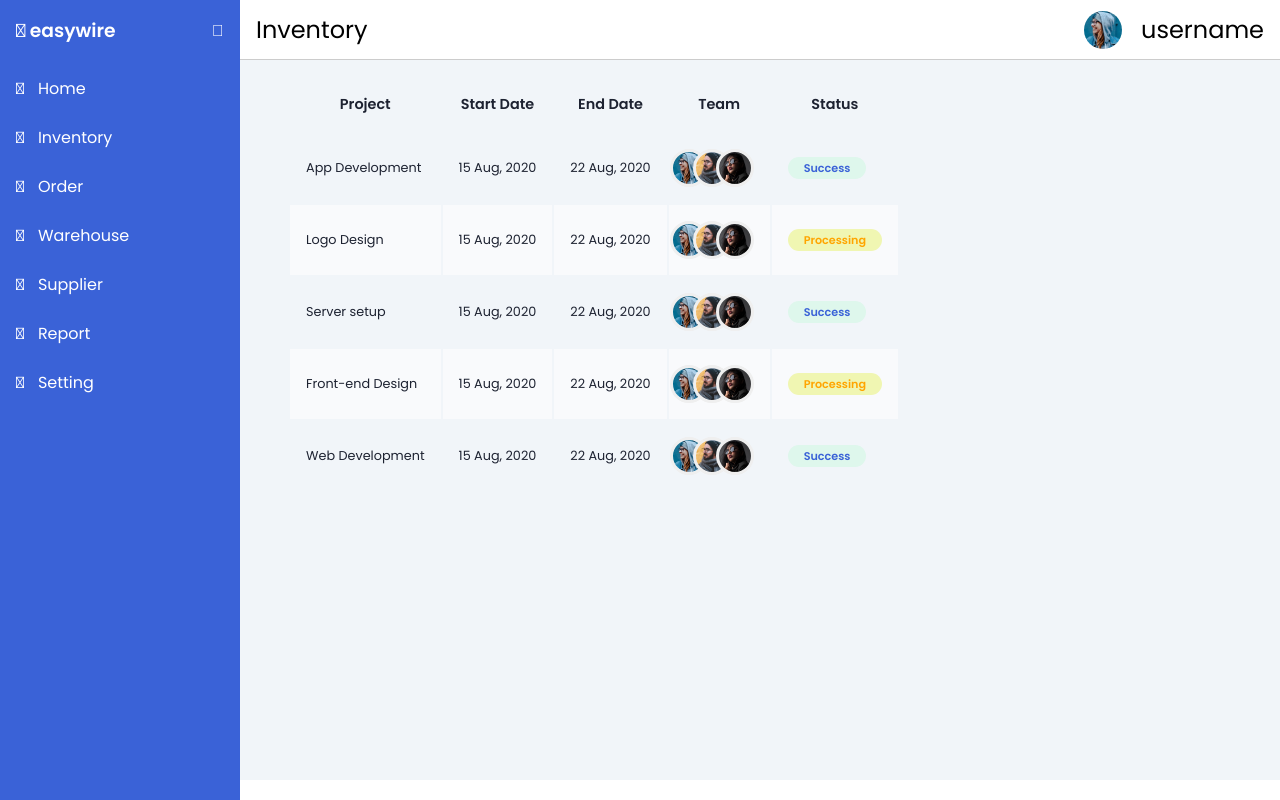
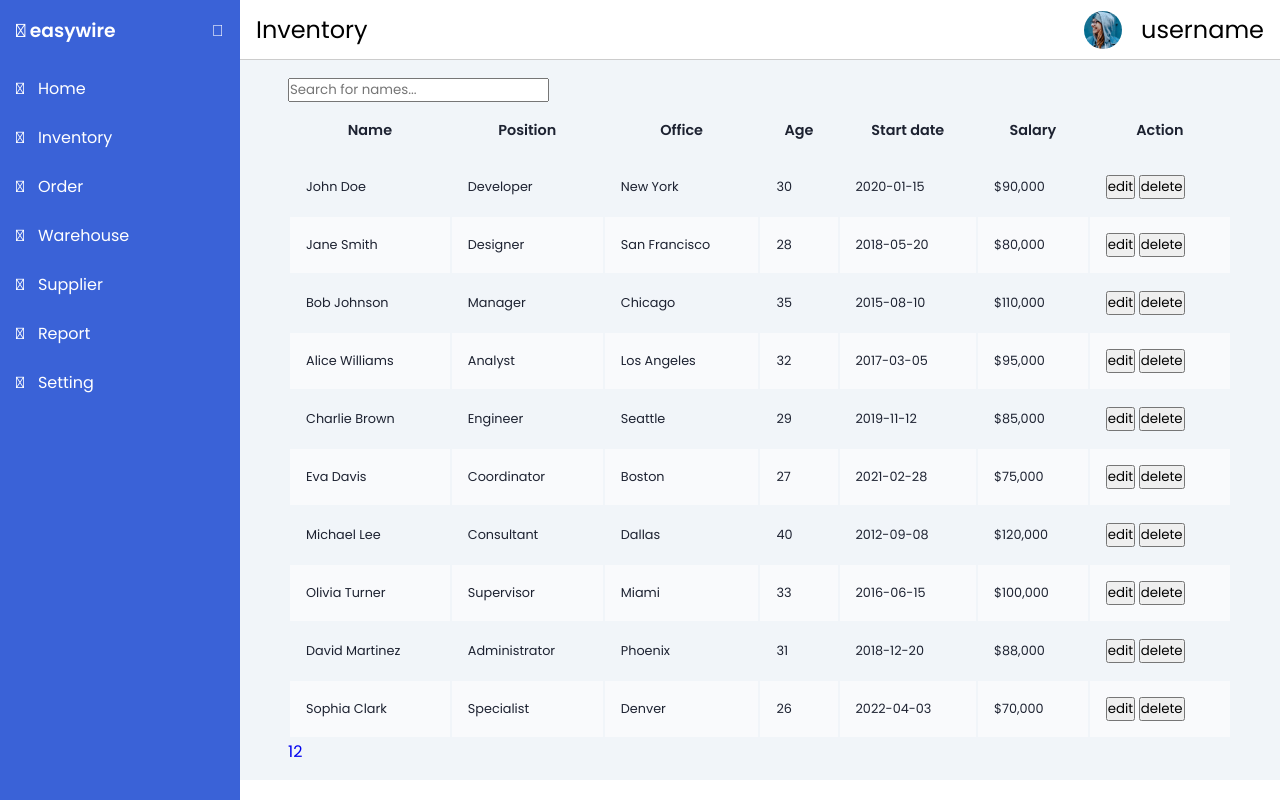
Before and after one commit to JieFongGan/final-year-project, a PHP site: page /layout/inventory.php in a window 1280 px wide. Run offline with PHP 8.4, Linux system fonts and the light colour scheme; some libraries are stand-ins or nearby versions.

Commit message:
table no design

```diff
--- a/contain/header.php
+++ b/contain/header.php
@@ -4,6 +4,8 @@
     <meta charset="UTF-8">
     <meta name="viewport" content="width=device-width,initial-scale=1,maximum-scale=1">
     <title><?php echo $pageTitle; ?></title>
+
+    <!-- styling -->
     <link rel="stylesheet" href="https://cdn.jsdelivr.net/gh/lykmapipo/themify-icons@0.1.2/css/themify-icons.css">
     <link rel="stylesheet" href="../css/style.css">
 </head>
--- a/layout/inventory.php
+++ b/layout/inventory.php
@@ -17,87 +17,145 @@ include '../contain/header.php';
     </header>
 
     <main>
-            <table>
+        <input type="text" id="searchInput" placeholder="Search for names..." onkeyup="searchTable()">
+
+        <table id="myTable" class="table table-striped" style="width:100%">
             <thead>
                 <tr>
-                        <th>Project</th>
-                        <th>Start Date</th>
-                        <th>End Date</th>
-                        <th>Team</th>
-                        <th>Status</th>
+                    <th>Name</th>
+                    <th>Position</th>
+                    <th>Office</th>
+                    <th>Age</th>
+                    <th>Start date</th>
+                    <th>Salary</th>
+                    <th>Action</th>
                 </tr>
             </thead>
-                <tbody>
-                    <tr>
-                        <td>App Development</td>
-                        <td>15 Aug, 2020</td>
-                        <td>22 Aug, 2020</td>
-                        <td class="td-team">
-                            <div class="img-1"></div>
-                            <div class="img-2"></div>
-                            <div class="img-3"></div>
-                        </td>
-                        <td>
-                            <span class="badge success">Success</span>
-                        </td>
-                    </tr>
-                    <tr>
-                        <td>Logo Design</td>
-                        <td>15 Aug, 2020</td>
-                        <td>22 Aug, 2020</td>
-                        <td class="td-team">
-                            <div class="img-1"></div>
-                            <div class="img-2"></div>
-                            <div class="img-3"></div>
-                        </td>
-                        <td>
-                            <span class="badge warning">Processing</span>
-                        </td>
-                    </tr>
-                    <tr>
-                        <td>Server setup</td>
-                        <td>15 Aug, 2020</td>
-                        <td>22 Aug, 2020</td>
-                        <td class="td-team">
-                            <div class="img-1"></div>
-                            <div class="img-2"></div>
-                            <div class="img-3"></div>
-                        </td>
-                        <td>
-                            <span class="badge success">Success</span>
-                        </td>
-                    </tr>
-                    <tr>
-                        <td>Front-end Design</td>
-                        <td>15 Aug, 2020</td>
-                        <td>22 Aug, 2020</td>
-                        <td class="td-team">
-                            <div class="img-1"></div>
-                            <div class="img-2"></div>
-                            <div class="img-3"></div>
-                        </td>
-                        <td>
-                            <span class="badge warning">Processing</span>
-                        </td>
-                    </tr>
-                    <tr>
-                        <td>Web Development</td>
-                        <td>15 Aug, 2020</td>
-                        <td>22 Aug, 2020</td>
-                        <td class="td-team">
-                            <div class="img-1"></div>
-                            <div class="img-2"></div>
-                            <div class="img-3"></div>
-                        </td>
-                        <td>
-                            <span class="badge success">Success</span>
-                        </td>
-                    </tr>
+            <tbody id="tableBody">
+                <!-- Table rows will be dynamically added here using JavaScript -->
             </tbody>
         </table>
+
+        <div id="pagination" class="pagination">
+            <!-- Pagination links will be dynamically added here using JavaScript -->
+        </div>
     </main>
 
 </div>
 
+<script>
+    function searchTable() {
+        // Declare variables
+        var input, filter, table, tr, td, i, txtValue;
+        input = document.getElementById("searchInput");
+        filter = input.value.toUpperCase();
+        table = document.getElementById("myTable"); // Change to 'myTable' as that's the ID of your table
+        tr = table.getElementsByTagName("tr");
+
+        // If the search input is empty, show all rows and return
+        if (filter === "") {
+            for (i = 0; i < tr.length; i++) {
+                tr[i].style.display = "";
+            }
+            return;
+        }
+
+        // Loop through all table rows, and hide those that don't match the search query
+        for (i = 0; i < tr.length; i++) {
+            if (i === 0) {
+                // Skip the first row (thead)
+                continue;
+            }
+
+            td = tr[i].getElementsByTagName("td"); // Change to 'td' to get all td elements
+            let rowShouldBeVisible = false;
+
+            // Loop through all td elements in the current row
+            for (let j = 0; j < td.length; j++) {
+                txtValue = td[j].textContent || td[j].innerText;
+                if (txtValue.toUpperCase().indexOf(filter) > -1) {
+                    // If any td contains the search query, show the entire row
+                    rowShouldBeVisible = true;
+                    break;
+                }
+            }
+
+            if (rowShouldBeVisible) {
+                tr[i].style.display = "";
+            } else {
+                tr[i].style.display = "none";
+            }
+        }
+    }
+
+
+
+
+    const itemsPerPage = 10; // Number of items to display per page
+    const data = [
+        ["John Doe", "Developer", "New York", 30, "2020-01-15", "$90,000"],
+        ["Jane Smith", "Designer", "San Francisco", 28, "2018-05-20", "$80,000"],
+        ["Bob Johnson", "Manager", "Chicago", 35, "2015-08-10", "$110,000"],
+        ["Alice Williams", "Analyst", "Los Angeles", 32, "2017-03-05", "$95,000"],
+        ["Charlie Brown", "Engineer", "Seattle", 29, "2019-11-12", "$85,000"],
+        ["Eva Davis", "Coordinator", "Boston", 27, "2021-02-28", "$75,000"],
+        ["Michael Lee", "Consultant", "Dallas", 40, "2012-09-08", "$120,000"],
+        ["Olivia Turner", "Supervisor", "Miami", 33, "2016-06-15", "$100,000"],
+        ["David Martinez", "Administrator", "Phoenix", 31, "2018-12-20", "$88,000"],
+        ["Sophia Clark", "Specialist", "Denver", 26, "2022-04-03", "$70,000"],
+        ["Liam Wilson", "Coordinator", "Atlanta", 28, "2019-07-18", "$80,000"],
+        ["Emma Harris", "Analyst", "San Diego", 34, "2014-10-25", "$98,000"],
+        ["James Allen", "Designer", "Houston", 29, "2020-03-30", "$87,000"],
+        ["Ava Adams", "Developer", "Portland", 27, "2021-08-05", "$92,000"],
+        // ... (other employee data)
+    ];
+
+
+    function displayTablePage(page) {
+        const startIndex = (page - 1) * itemsPerPage;
+        const endIndex = startIndex + itemsPerPage;
+        const currentPageData = data.slice(startIndex, endIndex);
+
+        const tableBody = document.getElementById("tableBody");
+        tableBody.innerHTML = ""; // Clear existing content
+
+        currentPageData.forEach(employee => {
+            const row = document.createElement("tr");
+            row.innerHTML = `
+                <td>${employee[0]}</td>
+                <td>${employee[1]}</td>
+                <td>${employee[2]}</td>
+                <td>${employee[3]}</td>
+                <td>${employee[4]}</td>
+                <td>${employee[5]}</td>
+                <td>
+                    <button>edit</button>
+                    <button>delete</button>
+                </td>
+            `;
+            tableBody.appendChild(row);
+        });
+    }
+
+    function displayPagination() {
+        const totalPages = Math.ceil(data.length / itemsPerPage);
+        const pagination = document.getElementById("pagination");
+        pagination.innerHTML = ""; // Clear existing content
+
+        for (let i = 1; i <= totalPages; i++) {
+            const link = document.createElement("a");
+            link.href = "javascript:void(0);";
+            link.textContent = i;
+            link.onclick = function () {
+                displayTablePage(i);
+            };
+            pagination.appendChild(link);
+        }
+    }
+
+    displayTablePage(1);
+    displayPagination();
+</script>
+
 </body>
 </html>
```
Lines whose indentation alone changed are shown as unchanged.
